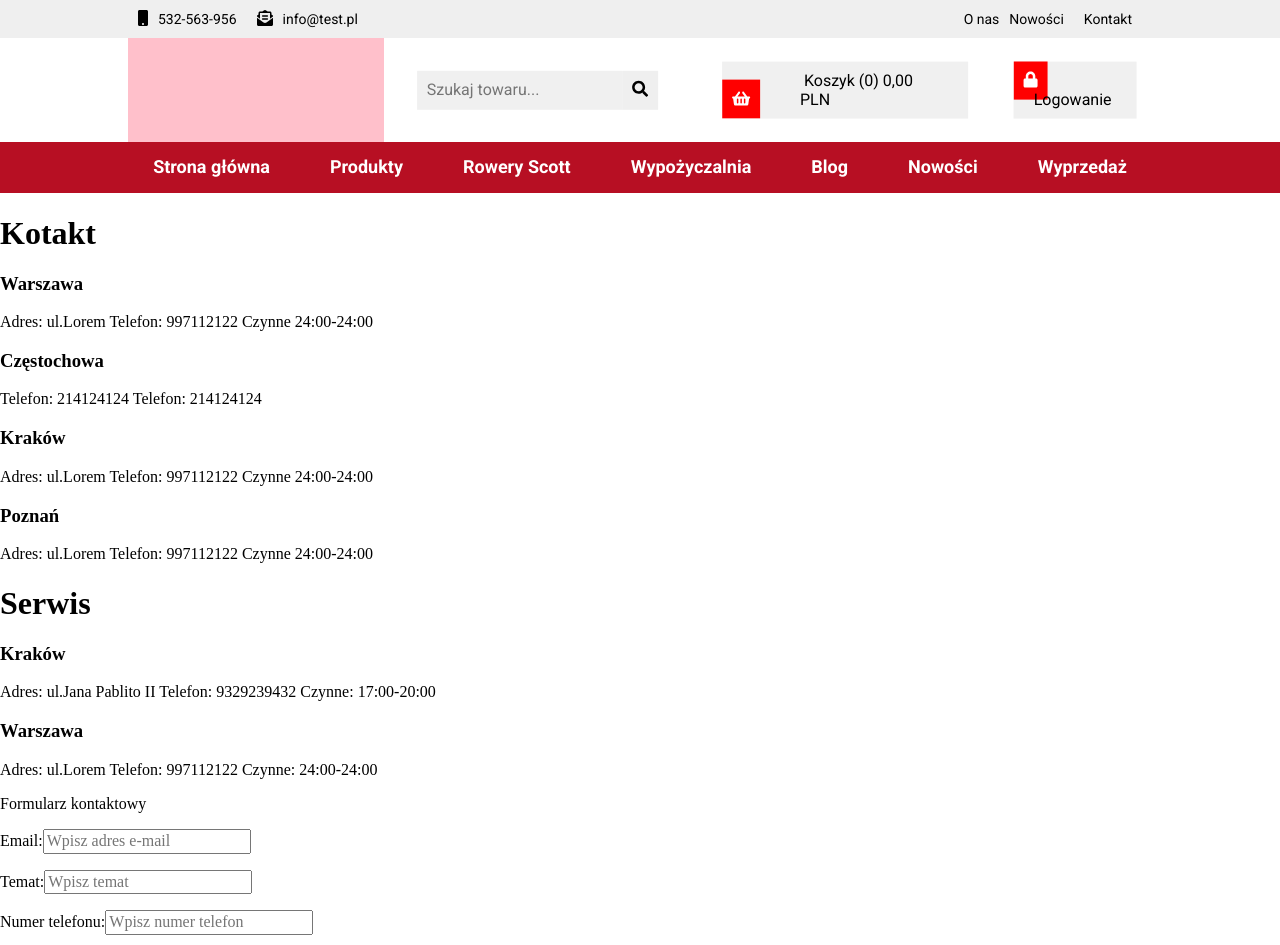
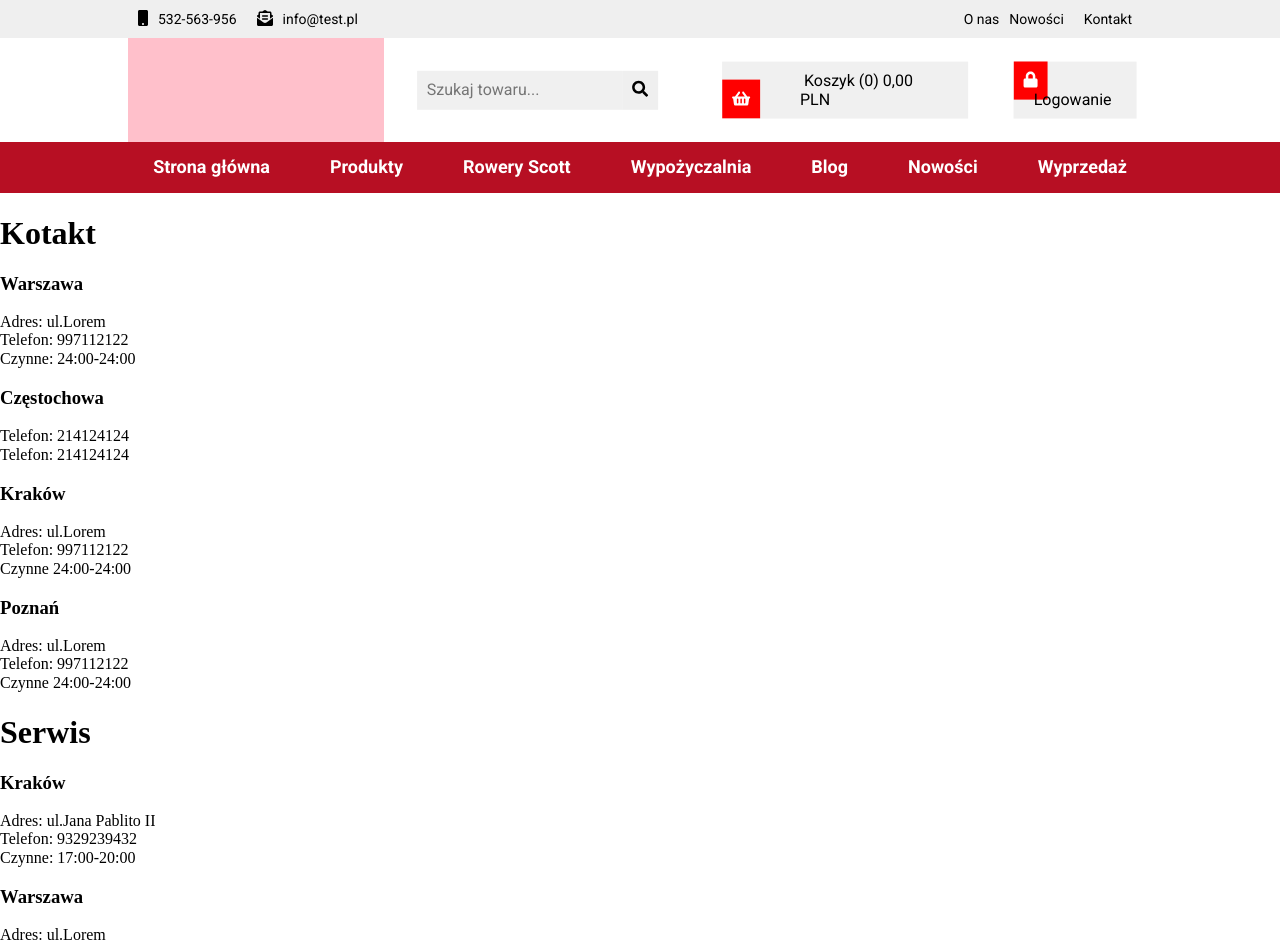
Before and after one commit to szymon-staron/double-page, a React (Create React App) app in the folder client/: page / in a window 1280 px wide. Shown: the top 945 px of the page. Built offline with nearby package versions, Linux system fonts and the light colour scheme.

Commit message:
html layout

```diff
--- a/client/src/components/pages/contact/contact.js
+++ b/client/src/components/pages/contact/contact.js
@@ -10,25 +10,48 @@ const Contact = () => (
       <section>
         <article>
           <h3>Warszawa</h3>
-          <p> Adres: ul.Lorem Telefon: 997112122 Czynne 24:00-24:00</p>
+          <p>
+
+            Adres: ul.Lorem
+            <span className={styles.new_line}> Telefon: 997112122</span>
+            <span className={styles.new_line}> Czynne: 24:00-24:00</span>
+          </p>
 
           <h3>Częstochowa</h3>
-          <p>Telefon: 214124124 Telefon: 214124124</p>
+          <p>
+            <span className={styles.new_line}>Telefon: 214124124</span>
+            <span className={styles.new_line}>Telefon: 214124124</span>
+          </p>
 
           <h3>Kraków</h3>
-          <p> Adres: ul.Lorem Telefon: 997112122 Czynne 24:00-24:00</p>
+          <p>
+            Adres: ul.Lorem
+            <span className={styles.new_line}>Telefon: 997112122</span>
+            <span className={styles.new_line}>Czynne 24:00-24:00</span>
+          </p>
 
           <h3>Poznań</h3>
-          <p> Adres: ul.Lorem Telefon: 997112122 Czynne 24:00-24:00</p>
+          <p>
+            Adres: ul.Lorem <span className={styles.new_line}>Telefon:
+            997112122</span> <span className={styles.new_line}>Czynne
+            24:00-24:00</span>
+          </p>
         </article>
         <article>
           <h1>Serwis</h1>
           <h3>Kraków</h3>
           <p>
-            Adres: ul.Jana Pablito II Telefon: 9329239432 Czynne: 17:00-20:00
+            Adres: ul.Jana Pablito II <span className={styles.new_line}>
+            Telefon: 9329239432</span> <span className={styles.new_line}>Czynne:
+            17:00-20:00</span>
           </p>
           <h3>Warszawa</h3>
-          <p> Adres: ul.Lorem Telefon: 997112122 Czynne: 24:00-24:00</p>
+          <p>
+
+            Adres: ul.Lorem <span className={styles.new_line}>Telefon:
+            997112122</span> <span className={styles.new_line}>Czynne:
+            24:00-24:00</span>
+          </p>
         </article>
       </section>
       <div>
--- a/client/src/components/pages/contact/contact.module.scss
+++ b/client/src/components/pages/contact/contact.module.scss
@@ -1 +1,5 @@
 @import"../../../styles/settings.scss";
+
+.new_line {
+    display:block;
+  }
```
